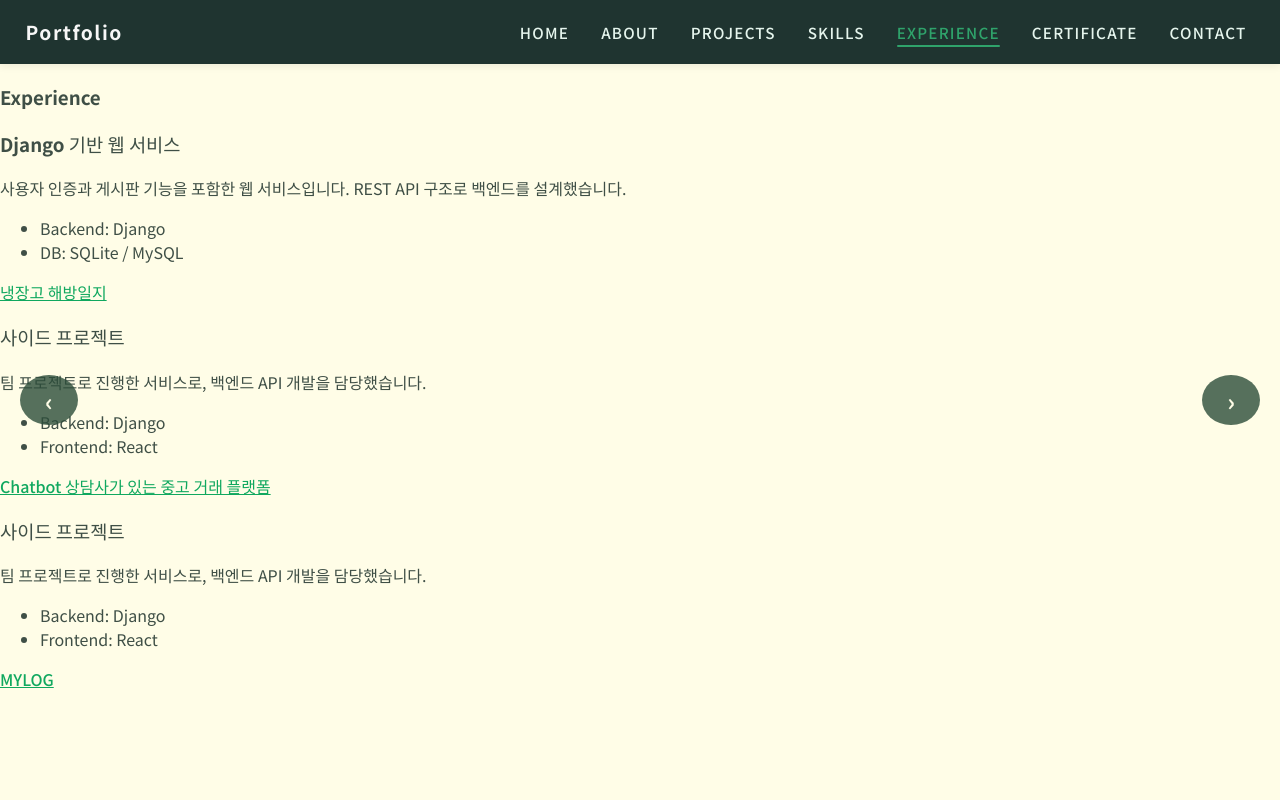
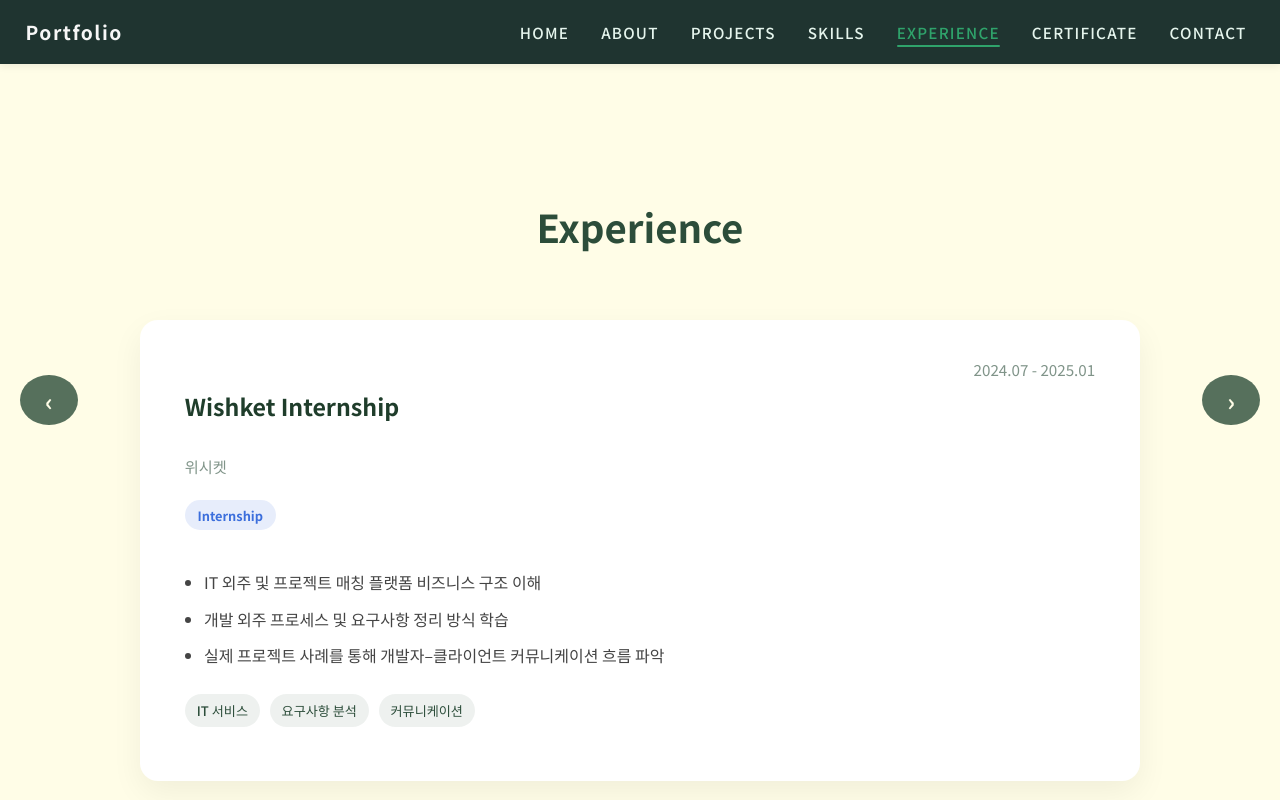
Before and after one commit to minyoung0303/minyoung.github.io, a React (Vite) app: page / in a window 1280 px wide. Both pictures are taken after a click on the item "EXPERIENCE". Shown: the top 800 px of the page. Built offline with nearby package versions, Linux system fonts and the light colour scheme.

Commit message:
feat: Experience 컴포넌트에 경력 목록 추가 및 스타일 구현

```diff
--- a/src/components/Experience.jsx
+++ b/src/components/Experience.jsx
@@ -2,58 +2,85 @@
 // 2024
 // - Django 서비스 구조 개선
 // - API 응답 속도 30% 개선
+import './css/Experience.css';
 
+const experiences = [
+  {
+    title: 'Wishket Internship',
+    organization: '위시켓',
+    period: '2024.07 - 2025.01',
+    type: 'Internship',
+    description: [
+      'IT 외주 및 프로젝트 매칭 플랫폼 비즈니스 구조 이해',
+      '개발 외주 프로세스 및 요구사항 정리 방식 학습',
+      '실제 프로젝트 사례를 통해 개발자–클라이언트 커뮤니케이션 흐름 파악',
+    ],
+    tech: ['IT 서비스', '요구사항 분석', '커뮤니케이션'],
+  },
+  {
+    title: 'Hackathon',
+    organization: '팀 프로젝트',
+    period: '2023.09 - 2023.11',
+    type: 'Project',
+    description: [
+      '짧은 기간 내 문제 정의부터 기능 구현까지 전 과정 경험',
+      '팀 단위 협업을 통해 역할 분담 및 일정 관리',
+      '아이디어를 실제 동작하는 결과물로 구현',
+    ],
+    tech: ['Java', 'Spring Boot', 'React', 'Git', 'Team Collaboration'],
+  },
+  {
+    title: 'ERP / EP 시스템 사무보조',
+    organization: '동부엔지니어링 · 수자원환경부',
+    period: '2022.05 - 2023.05',
+    type: 'Work',
+    description: [
+      '수자원환경부 ERP / EP 시스템 데이터 관리 및 행정 지원',
+      '시스템 기반 업무 프로세스 이해 및 데이터 처리 경험',
+      '부서 간 협업을 통한 업무 요청 대응 및 문서 정리',
+    ],
+    tech: ['ERP', 'EP System', 'Data Handling', 'Public Sector System'],
+  },
+];
 
 function Experience() {
   return (
     <section id="experience">
       <h3>Experience</h3>
 
-      <article>
-        <h3>Django 기반 웹 서비스</h3>
-        <p>
-          사용자 인증과 게시판 기능을 포함한 웹 서비스입니다.
-          REST API 구조로 백엔드를 설계했습니다.
-        </p>
-        <ul>
-          <li>Backend: Django</li>
-          <li>DB: SQLite / MySQL</li>
-        </ul>
-        <a href="https://github.com/minyoung0303/KDT_Hackathon" target="_blank">
-          냉장고 해방일지
-        </a>
-      </article>
+      <div className="experience-list">
+        {experiences.map((exp, index) => (
+          <div className="experience-card" key={index}>
+            <div className="experience-header">
+              <div>
+                <h4>{exp.title}</h4>
+                <span className="organization">{exp.organization}</span>
+              </div>
+              <span className="period">{exp.period}</span>
+            </div>
 
-      <article>
-        <h3>사이드 프로젝트</h3>
-        <p>
-          팀 프로젝트로 진행한 서비스로,
-          백엔드 API 개발을 담당했습니다.
-        </p>
-        <ul>
-          <li>Backend: Django</li>
-          <li>Frontend: React</li>
-        </ul>
-        <a href="https://github.com/minyoung0303/JHC" target="_blank">
-          Chatbot 상담사가 있는 중고 거래 플랫폼
-        </a>
-      </article>
-            <article>
-        <h3>사이드 프로젝트</h3>
-        <p>
-          팀 프로젝트로 진행한 서비스로,
-          백엔드 API 개발을 담당했습니다.
-        </p>
-        <ul>
-          <li>Backend: Django</li>
-          <li>Frontend: React</li>
-        </ul>
-        <a href="https://github.com/minyoung0303/MYLOG" target="_blank">
-          MYLOG
-        </a>
-      </article>
+            <span className={`type ${exp.type.toLowerCase()}`}>
+              {exp.type}
+            </span>
+
+            <ul className="description">
+              {exp.description.map((item, idx) => (
+                <li key={idx}>{item}</li>
+              ))}
+            </ul>
+
+            <div className="tech-stack">
+              {exp.tech.map((tech, idx) => (
+                <span key={idx} className="tech">
+                  {tech}
+                </span>
+              ))}
+            </div>
+          </div>
+        ))}
+      </div>
     </section>
-  )
+  );
 }
 
-export default Experience
+export default Experience;
--- a/src/components/css/Experience.css
+++ b/src/components/css/Experience.css
@@ -0,0 +1,106 @@
+#experience {
+  padding: 6rem 2rem;
+  /* background-color: #f9faf8; */
+}
+
+#experience h3 {
+  text-align: center;
+  font-size: 2.4rem;
+  margin-bottom: 4rem;
+  color: #2c4d3a;
+}
+
+.experience-list {
+  max-width: 1000px;
+  margin: 0 auto;
+  display: flex;
+  flex-direction: column;
+  gap: 2.8rem;
+}
+
+.experience-card {
+  background: #ffffff;
+  border-radius: 18px;
+  padding: 2.4rem 2.8rem;
+  box-shadow: 0 12px 32px rgba(0, 0, 0, 0.06);
+  transition: transform 0.25s ease, box-shadow 0.25s ease;
+}
+
+.experience-card:hover {
+  transform: translateY(-6px);
+  box-shadow: 0 18px 44px rgba(0, 0, 0, 0.09);
+}
+
+.experience-header {
+  display: flex;
+  justify-content: space-between;
+  align-items: flex-start;
+  margin-bottom: 0.6rem;
+}
+
+.experience-header h4 {
+  font-size: 1.45rem;
+  color: #1f3d2b;
+}
+
+.organization {
+  display: block;
+  font-size: 0.95rem;
+  color: rgba(44, 77, 58, 0.6);
+  margin-top: 0.2rem;
+}
+
+.period {
+  font-size: 0.95rem;
+  color: rgba(44, 77, 58, 0.6);
+}
+
+.type {
+  display: inline-block;
+  margin: 0.8rem 0 1.4rem;
+  padding: 0.35rem 0.8rem;
+  border-radius: 999px;
+  font-size: 0.8rem;
+  font-weight: 600;
+}
+
+.type.internship {
+  background-color: rgba(59, 110, 220, 0.12);
+  color: #3b6edc;
+}
+
+.type.project {
+  background-color: rgba(18, 168, 58, 0.12);
+  color: #12a83a;
+}
+
+.type.work {
+  background-color: rgba(128, 223, 167, 0.25);
+  color: #2c4d3a;
+}
+
+.description {
+  padding-left: 1.2rem;
+  margin-bottom: 1.6rem;
+}
+
+.description li {
+  margin-bottom: 0.65rem;
+  line-height: 1.65;
+  color: #444;
+}
+
+.tech-stack {
+  display: flex;
+  flex-wrap: wrap;
+  gap: 0.6rem;
+}
+
+.tech {
+  background-color: rgba(44, 77, 58, 0.08);
+  color: #2c4d3a;
+  padding: 0.4rem 0.75rem;
+  border-radius: 999px;
+  font-size: 0.82rem;
+  font-weight: 500;
+}
```
